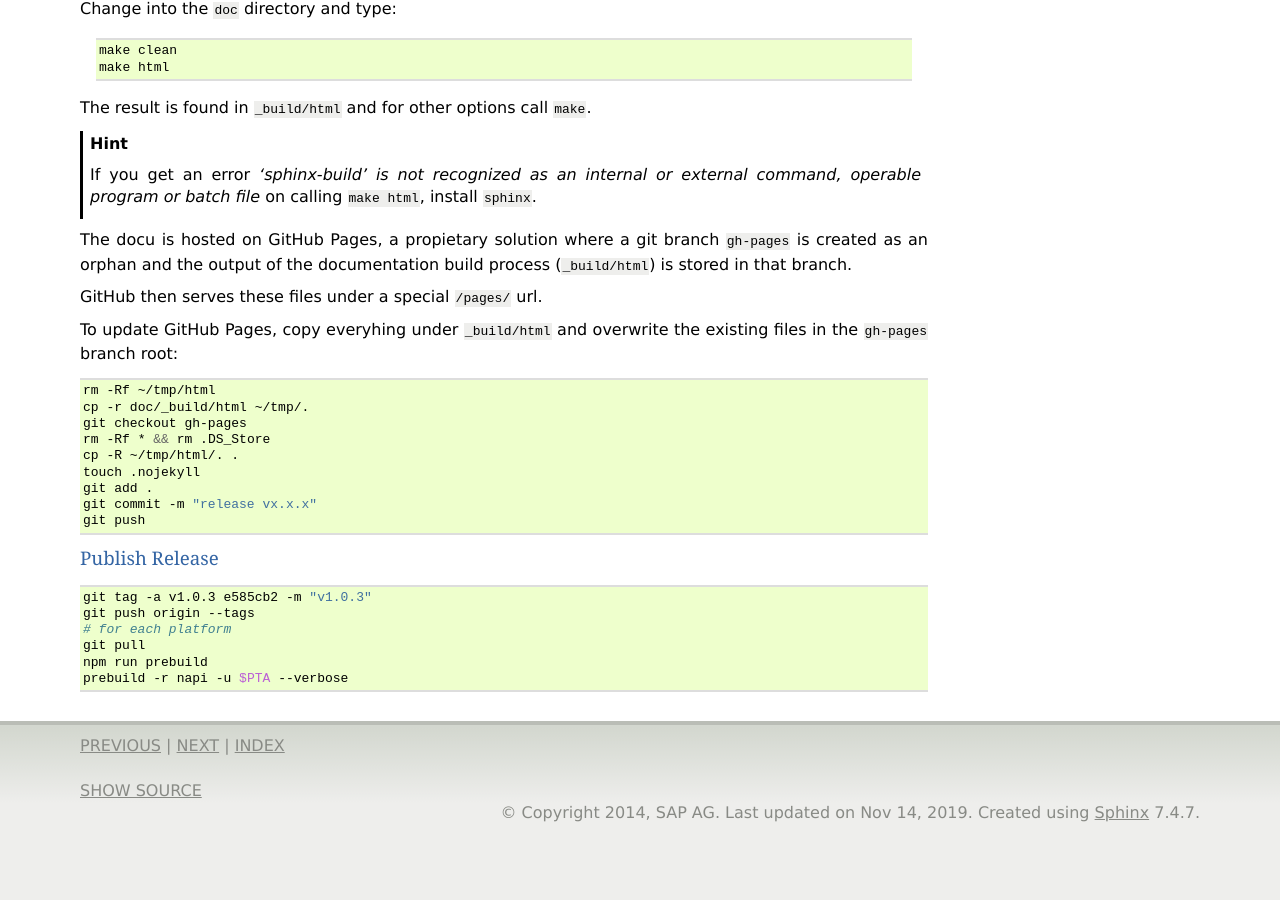
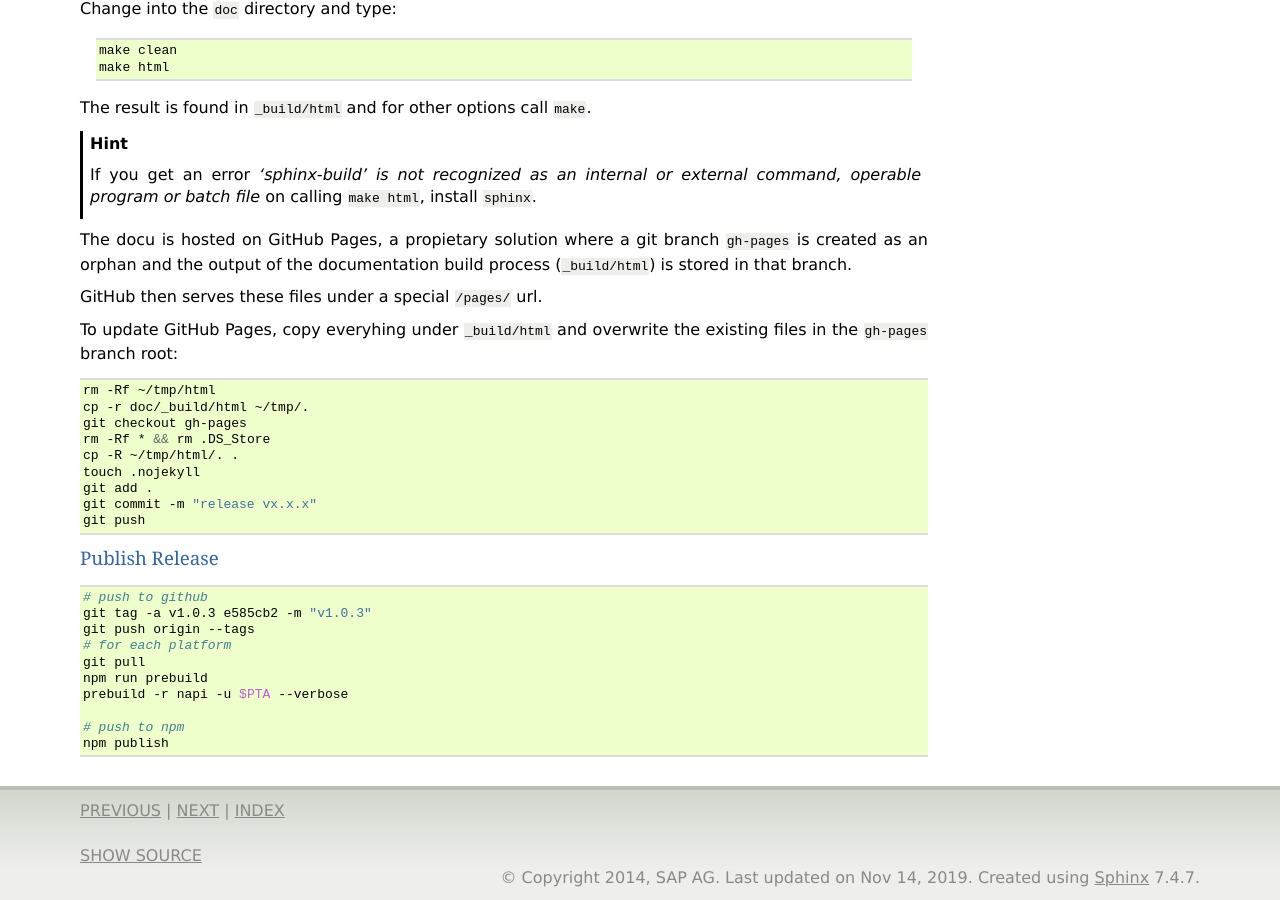
Before and after one commit to SAP/node-rfc, a Sphinx documentation site: the page built from doc/install.rst, in a window 1280 px wide and 900 px high, scrolled down 3898 px. Built offline with Sphinx 7.4.7, drawn with Linux system fonts in a browser that asks for light colours; before the commit the page ends 4733 px from its top, so only the background shows below that.

Commit message:
documentation

```diff
--- a/doc/install.rst
+++ b/doc/install.rst
@@ -273,9 +273,13 @@ Publish Release
 
 .. code-block:: sh
 
+    # push to github
     git tag -a v1.0.3 e585cb2 -m "v1.0.3"
     git push origin --tags
     # for each platform
     git pull
     npm run prebuild
     prebuild -r napi -u $PTA --verbose
+
+    # push to npm
+    npm publish
```
